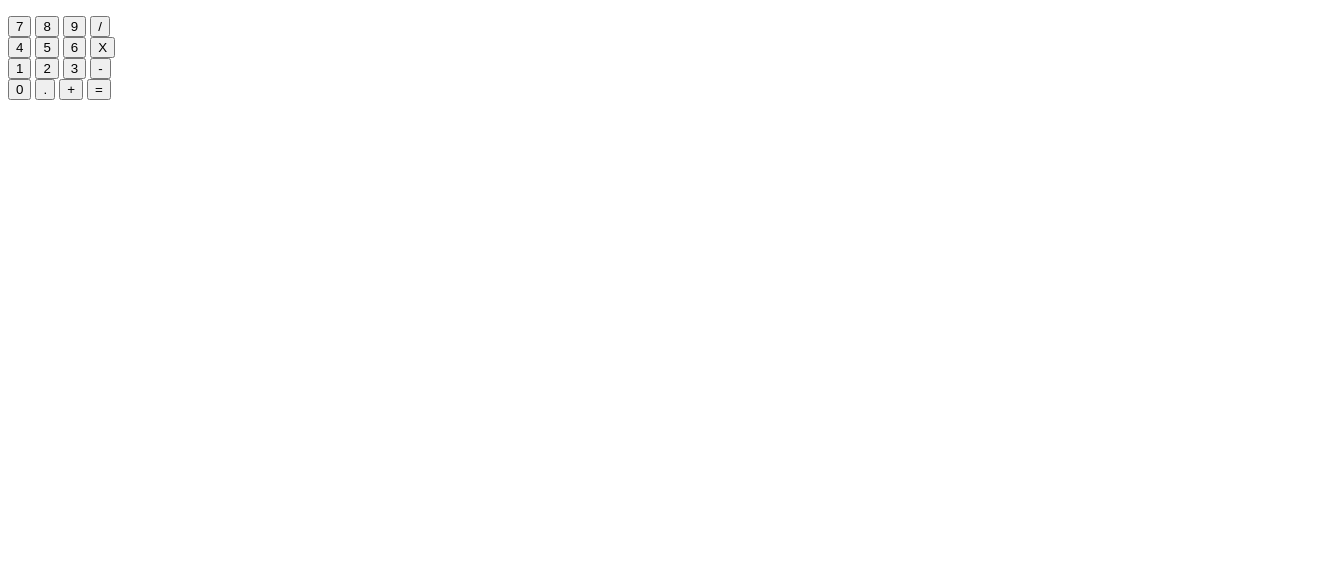
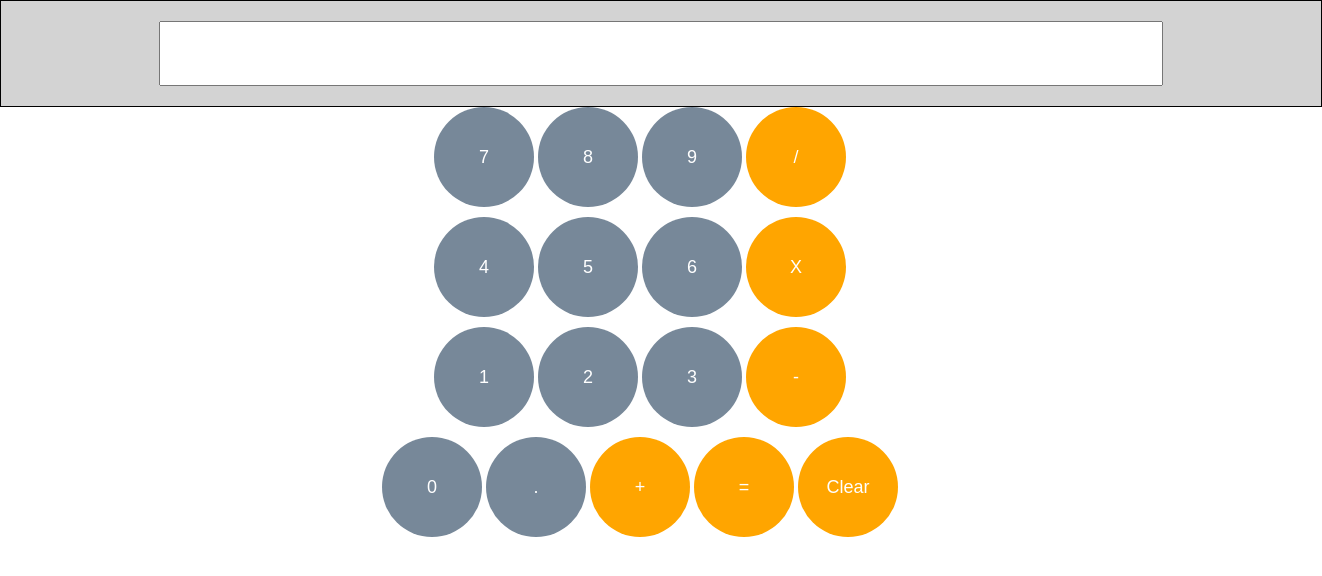
Before and after one commit to HaoRyou/Calculator, a plain HTML site: page index.html in a window 1280 px wide. Shown: the whole page, 1322 px wide, since content can reach past the window. Drawn offline with Linux system fonts and the light colour scheme.

Commit message:
modified: style and index is mainly modified After researching, found another way to build calculator with less function Try to build calculator using the given guide.

```diff
--- a/index.html
+++ b/index.html
@@ -8,32 +8,36 @@
 </head>
 <body>
     <div id = "Container">
-        <p id = "Output"></p>
-        <div id = "number">
-            <div>
-                <button class = "num">7</button>
-                <button class = "num">8</button>
-                <button class = "num">9</button>
-                <button class = "funct">/</button>
+        <div class = "screen", id = "screens">
+            <input id = "Output" readonly>
+        </div>
+        <div class = "column" , id = "number">
+            <div class = "Row">
+                <button onclick="input('7')" class = "num" id = "seven">7</button>
+                <button onclick="input('8')" class = "num" id = "eight">8</button>
+                <button onclick="input('9')" class = "num" id = "nine">9</button>
+                <button onclick="input('/')" class = "funct" id = "divide">/</button>
             </div>
-            <div>
-                <button class = "num">4</button>
-                <button class = "num">5</button>
-                <button class = "num">6</button>
-                <button class = "funct">X</button>
+            <div class="Row">
+                <button onclick="input('4')" class = "num" id = "four">4</button>
+                <button onclick="input('5')" class = "num" id = "five">5</button>
+                <button onclick="input('6')" class = "num" id = "six">6</button>
+                <button onclick="input('*')" class = "funct" id = "time">X</button>
             </div>
-            <div>
-                <button class = "num">1</button>
-                <button class = "num">2</button>
-                <button class = "num">3</button>
-                <button class = "funct">-</button>
+            <div class="Row">
+                <button onclick="input('1')" class = "num" id = "one">1</button>
+                <button onclick="input('2')" class = "num" id="two">2</button>
+                <button onclick="input('3')" class = "num" id="three">3</button>
+                <button onclick="input('-')" class = "funct" id="minus">-</button>
             </div>
-            <div>
-                <button class = "num">0</button>
-                <button class = "funct">.</button>
-                <button class = "funct">+</button>
-                <button class = "funct">=</button>
+            <div class="Row">
+                <button onclick="input('0')" class = "num" id="zero">0</button>
+                <button onclick="input('.')" class = "num" id="dot">.</button>
+                <button onclick="input('+')" class = "funct" id="plus">+</button>
+                <button onclick="Finish()" class = "funct" id="equals">=</button>
+                <button onclick="clear_screen()" class = "funct" id="clear">Clear</button>
             </div>
+
         </div>
     </div>
 </body>
--- a/main.js
+++ b/main.js
@@ -13,7 +13,7 @@ function divide(a,b){
     return a/b;
 }
 
-function operate(num1,choice, num2){
+function operate(num1, choice, num2){
     if(choice == "*"){
         return multiply(num1,num2);
     }
@@ -28,3 +28,28 @@ function operate(num1,choice, num2){
     }
 
 }
+
+function nextnum(a){
+    if(a=='*' || a=='/' || a=='+' || a == '-'){
+
+    }
+}
+
+const outputs = document.getElementById("Output");
+
+function input(a){
+    outputs.value += a;
+}
+
+function clear_screen(){
+    outputs.value = "";
+}
+
+function Finish(){
+    try{
+        outputs.value = eval(outputs.value);
+    }
+    catch(error){
+        outputs.value = "Error";
+    }
+}
--- a/style.css
+++ b/style.css
@@ -0,0 +1,61 @@
+body{
+    margin: 0;
+}
+
+.container{
+    display: flex;
+    flex: 1;
+
+}
+
+.screen{
+    display: flex;
+    justify-content: center;
+    align-items: center;
+    align-content: center;
+    background-color: lightgrey;
+    border:1px solid black;
+    width: 100%;
+    padding: 20px;
+}
+
+.column{
+    display: flex;
+    flex: 1;
+    flex-direction: column;
+    justify-content: flex-start;
+    align-items:center;
+    gap: 10px;
+}
+
+#Output{
+    width: 75%;
+    padding: 20px;
+    font-size: large;
+}
+
+.row{
+    display: flex;
+    flex: 1;
+    flex-direction: row;
+    justify-content: center;
+    align-items:center;
+    align-content: center;
+    gap: 10px;
+}
+button:hover {
+    background-color: lightblue;
+}
+button{
+    width: 100px;
+    height: 100px;
+    border-radius: 50%;
+    border: none;
+    background-color: lightslategray;
+    color: white;
+    font-size: large;
+}
+
+.funct{
+    background-color: orange;
+}
```
Also changed, not shown: 1 other file.
